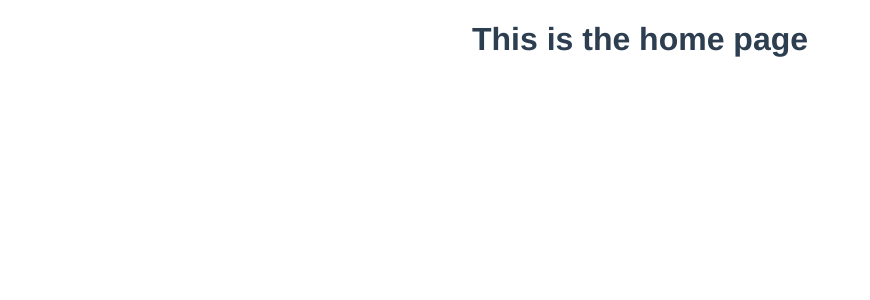
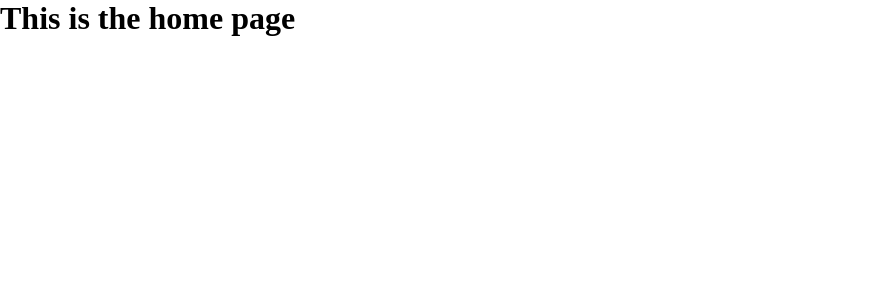
Before and after one commit to Mapelsun/invoice-app, a Vue app: page / in a window 1280 px wide. Shown: the top 300 px of the page, without its empty margins (0-870 px from the left). Built offline with nearby package versions, Linux system fonts and the light colour scheme.

Commit message:
style: add default global reset to app component

```diff
--- a/src/App.vue
+++ b/src/App.vue
@@ -5,24 +5,31 @@
 </template>
 
 <style lang="scss">
-#app {
-  font-family: Avenir, Helvetica, Arial, sans-serif;
+// Basic default global reset
+html {
+  box-sizing: border-box;
+  font-size: 62.5%;
+  scroll-behavior: smooth;
+}
+
+*,
+*::before,
+*::after {
+  margin: 0;
+  padding: 0;
+  box-sizing: inherit;
+}
+
+body {
   -webkit-font-smoothing: antialiased;
   -moz-osx-font-smoothing: grayscale;
-  text-align: center;
-  color: #2c3e50;
+  font-size: 1.6rem;
 }
 
-nav {
-  padding: 30px;
-
-  a {
-    font-weight: bold;
-    color: #2c3e50;
-
-    &.router-link-exact-active {
-      color: #42b983;
-    }
-  }
+button,
+input,
+textarea,
+select {
+  font: inherit;
 }
 </style>
```
